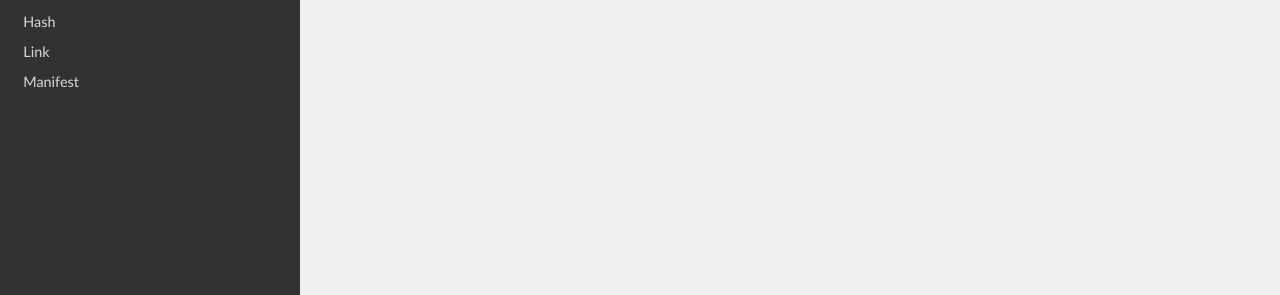
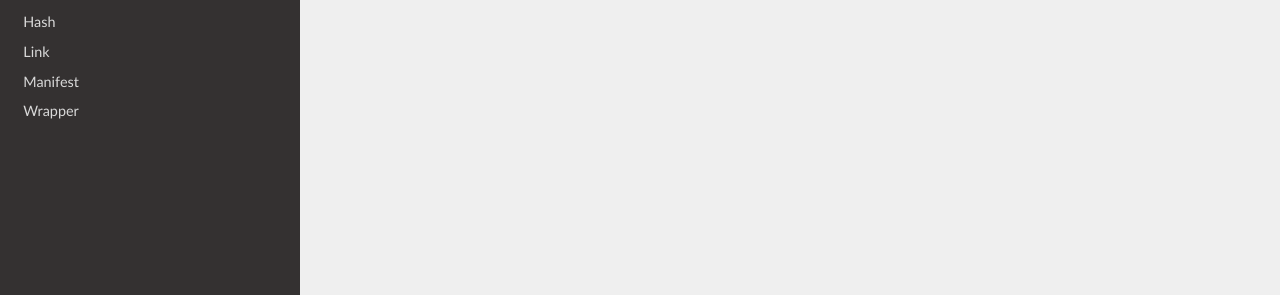
Before and after one commit to tuupola/libdrip, an MkDocs documentation site: the page built from docs/index.md, in a window 1280 px wide. Shown: the part 219-514 px from the top of the page. Built offline with MkDocs 1.6.1, drawn with Linux system fonts in a browser that asks for light colours; nearby versions of some CDN libraries.

Commit message:
Include wrapper docs in the documentation site

```diff
--- a/mkdocs.yml
+++ b/mkdocs.yml
@@ -1,5 +1,5 @@
 site_name: Drone Remote Identification Protocol
-site_description: Drone Remote Identification Protocol (DRIP)library written in C programming language.
+site_description: Drone Remote Identification Protocol (DRIP) library written in C programming language.
 site_url: https://www.libdrip.org/latest/
 repo_url: https://github.com/tuupola/libdrip
 edit_uri: ""
@@ -22,6 +22,7 @@ nav:
       - Hash: api/hash.md
       - Link: api/link.md
       - Manifest: api/manifest.md
+      - Wrapper: api/wrapper.md
 exclude_docs: |
   /xml/
   /tmp/
```
